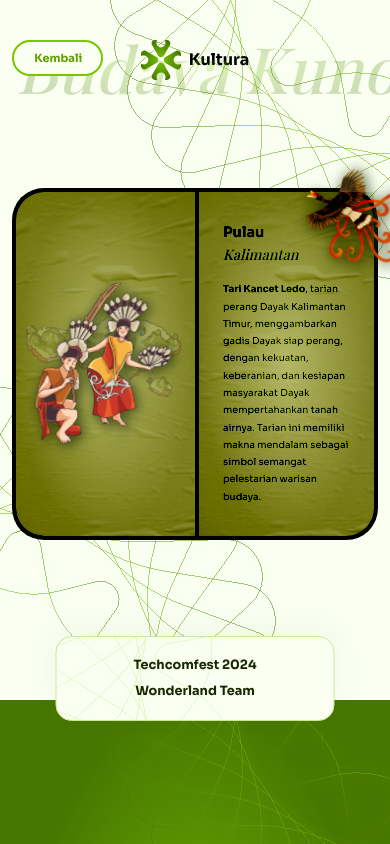
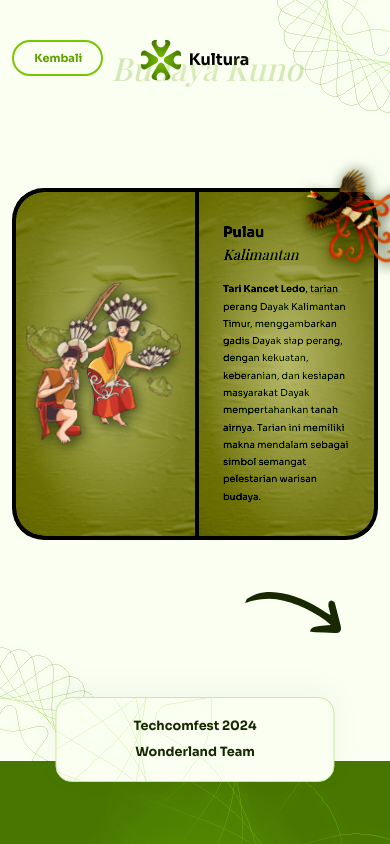
Before and after one commit to algavania/kultura-wonderland, a Vue app: page /culture in a window 390 px wide. Shown: the top 844 px of the page. Built offline with nearby package versions, Linux system fonts and the light colour scheme; a web font is replaced by a local one.

Commit message:
style: fix responsiveness

```diff
--- a/src/core/Footer.vue
+++ b/src/core/Footer.vue
@@ -1,6 +1,6 @@
 <template>
   <div style="background-color: #FAFFF2;">
-    <div class="gradient-bg mt-8 mt-lg-16">
+    <div class="gradient-bg">
       <div class="bottom-bg">
         <div class="top-bg">
           <div class="page-container">
--- a/src/views/CultureView.vue
+++ b/src/views/CultureView.vue
@@ -2,7 +2,7 @@
   <div style="position: relative" class="background">
     <div class="bottom-bg">
       <div class="top-bg">
-        <v-container class="pt-10" style="position: relative;">
+        <v-container class="pt-10" style="position: relative">
           <h1 class="top-text font-playfair">Budaya Kuno</h1>
           <v-row>
             <v-col>
@@ -11,7 +11,12 @@
             <v-col>
               <div class="d-flex align-center justify-center">
                 <router-link to="/" style="height: 100%">
-                  <img :src="require('@/assets/logo.svg')" alt="Logo" height="70%" class="d-block mr-2" />
+                  <img
+                    :src="require('@/assets/logo.svg')"
+                    alt="Logo"
+                    height="70%"
+                    class="d-block mr-2"
+                  />
                 </router-link>
                 <router-link to="/" style="text-decoration: none">
                   <h1 class="black--text text-md">Kultura</h1>
@@ -23,34 +28,121 @@
         </v-container>
         <div class="py-16" style="position: relative">
           <v-container class="pt-8 pb-16 page-container">
-            <div style="width: 100%;">
-              <v-row style="max-width: 1000px; margin: 0 auto;">
-                <v-col cols="6" class="book bg-gradient book-style book-style-left pa-0" style="position: relative">
-                  <div class="bg-book pa-6" style="position: absolute; width: 100%"></div>
-                  <div style="width: 100%; height: 100%;" class="d-flex align-center justify-center">
-                    <div class="d-flex justify-center align-center reveal-book">
-                      <img :src="require(`@/assets/culture/${cultures[selectedCulture].fileName}.svg`)
-                        " style="z-index: 1; width: 100%;" />
+            <div style="width: 100%">
+              <v-row>
+                <v-col
+                  class="d-none d-lg-block"
+                  cols="1"
+                  justify-center
+                  align-self="center"
+                >
+                  <img
+                    v-if="selectedCulture != 0"
+                    src="../assets/culture/arrow-left.svg"
+                    style="cursor: pointer"
+                    @click="previousPage()"
+                  />
+                </v-col>
+                <v-col>
+                  <v-row style="max-width: 1000px; margin: 0 auto">
+                    <v-col
+                      @click="previousPage()"
+                      cols="6"
+                      class="book bg-gradient book-style book-style-left pa-0"
+                      style="position: relative; cursor: pointer"
+                    >
+                      <div
+                        class="bg-book pa-6"
+                        style="position: absolute; width: 100%"
+                      ></div>
+                      <div
+                        style="width: 100%; height: 100%"
+                        class="d-flex align-center justify-center"
+                      >
+                        <div
+                          class="d-flex justify-center align-center reveal-book"
+                        >
+                          <img
+                            :src="
+                              require(`@/assets/culture/${cultures[selectedCulture].fileName}.svg`)
+                            "
+                            style="z-index: 1; width: 100%"
+                          />
                         </div>
                       </div>
                     </v-col>
-                <v-col cols="6" class="book bg-gradient pa-0 book-style book-style-right" style="position: relative">
+                    <v-col
+                      @click="nextPage()"
+                      cols="6"
+                      class="book bg-gradient pa-0 book-style book-style-right"
+                      style="position: relative; cursor: pointer"
+                    >
                       <div class="image-top reveal-book">
-                    <img :src="require(`@/assets/culture/${cultures[selectedCulture].fileName}-top.svg`)
-                      " />
+                        <img
+                          :src="
+                            require(`@/assets/culture/${cultures[selectedCulture].fileName}-top.svg`)
+                          "
+                        />
                       </div>
-                  <div class="bg-book pa-6" style="position: absolute; width: 100%">
-                    <div style="height: 100%;" class="d-flex align-center">
+                      <div
+                        class="bg-book pa-6"
+                        style="position: absolute; width: 100%"
+                      >
+                        <div style="height: 100%" class="d-flex align-center">
                           <div class="reveal-book">
                             <h1 class="text-medium">Pulau</h1>
-                        <h1 class="font-playfair text-bg text-medium">{{ cultures[selectedCulture].title }}</h1>
+                            <h1 class="font-playfair text-bg text-medium">
+                              {{ cultures[selectedCulture].title }}
+                            </h1>
                             <div class="text-small mt-4">
                               <span class="font-weight-bold">{{
                                 cultures[selectedCulture].culture
-                          }}</span>{{ cultures[selectedCulture].cultureDescription }}
+                              }}</span
+                              >{{
+                                cultures[selectedCulture].cultureDescription
+                              }}
                             </div>
                           </div>
                         </div>
+                      </div>
+                    </v-col>
+                  </v-row>
+                </v-col>
+                <v-col
+                  cols="1"
+                  justify-center
+                  align-self="center"
+                  class="d-none d-lg-block"
+                >
+                  <img
+                    v-if="selectedCulture != cultures.length - 1"
+                    src="../assets/culture/arrow-right.svg"
+                    style="cursor: pointer"
+                    @click="nextPage()"
+                  />
+                </v-col>
+              </v-row>
+            </div>
+            <div class="mt-10 d-block d-md-none">
+              <v-row>
+                <v-col>
+                  <div class="d-flex justify-center align-center">
+                    <img
+                      v-if="selectedCulture != 0"
+                      src="../assets/culture/arrow-left.svg"
+                      style="cursor: pointer"
+                      @click="previousPage()"
+                    />
+                  </div>
+                </v-col>
+                <v-col>
+                  <div class="d-flex justify-center align-center">
+                    <img
+                      v-if="selectedCulture != cultures.length - 1"
+                      src="../assets/culture/arrow-right.svg"
+                      style="cursor: pointer"
+                      @click="nextPage()"
+                    />
                   </div>
                 </v-col>
               </v-row>
@@ -116,8 +208,17 @@ export default {
     this.changePage(0);
   },
   methods: {
+    nextPage() {
+      if (this.selectedCulture < this.cultures.length - 1)
+        this.onArrowTap(true);
+    },
+    previousPage() {
+      if (this.selectedCulture > 0) this.onArrowTap(false);
+    },
     onArrowTap(isNext) {
-      let cultureIndex = isNext ? this.selectedCulture + 1 : this.selectedCulture - 1;
+      let cultureIndex = isNext
+        ? this.selectedCulture + 1
+        : this.selectedCulture - 1;
       this.changePage(cultureIndex);
     },
     changePage(index) {
@@ -136,8 +237,8 @@ export default {
           }, 100);
         }, 500);
       }
-    }
-  }
+    },
+  },
 };
 </script>
 
@@ -264,5 +365,16 @@ export default {
     font-size: 0.6rem !important;
   }
 
+  .top-bg {
+    background-size: 10rem;
+  }
+
+  .bottom-bg {
+    background-size: 10rem;
+  }
+
+  .top-text {
+    font-size: 2rem;
+  }
 }
 </style>
```
Lines whose indentation alone changed are shown as unchanged.
